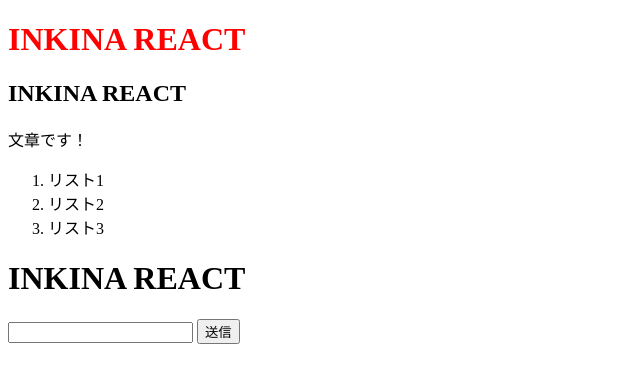
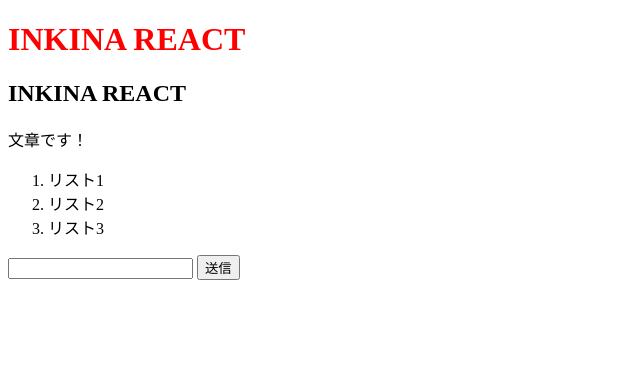
Before and after one commit to nbr41to/ikina-react-rec, a plain HTML site: page index.html in a window 1280 px wide. Shown: the whole page, without its empty margins (0-640 px from the left). Drawn offline with Linux system fonts and the light colour scheme.

Commit message:
削除しました

```diff
--- a/index.html
+++ b/index.html
@@ -18,7 +18,6 @@
     <li>リスト2</li>
     <li>リスト3</li>
   </ol>
-  <h1>INKINA REACT</h1>
   <!-- <img src="https://picsum.photos/1000" /> -->
   <input />
   <button>送信</button>
```
